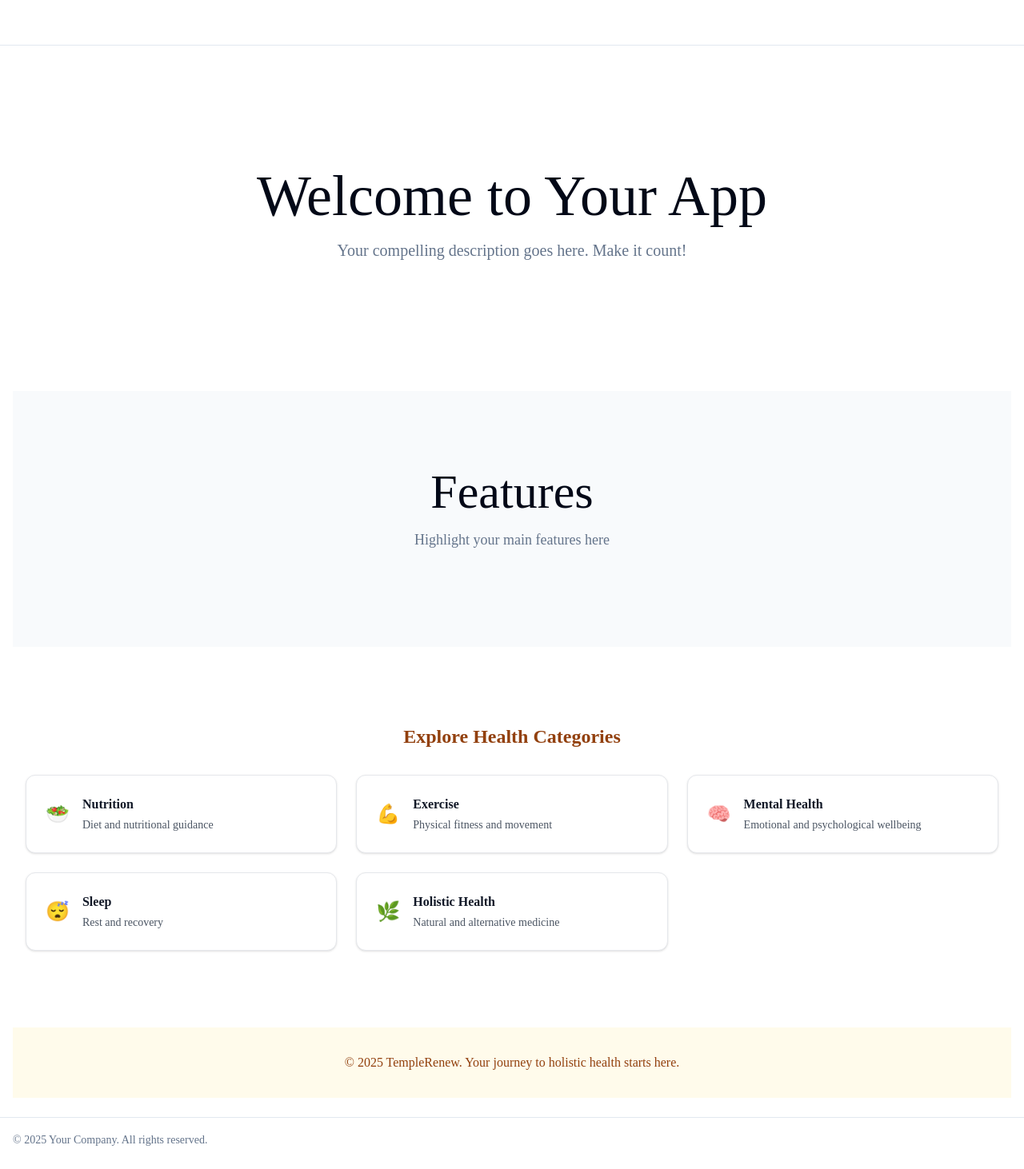
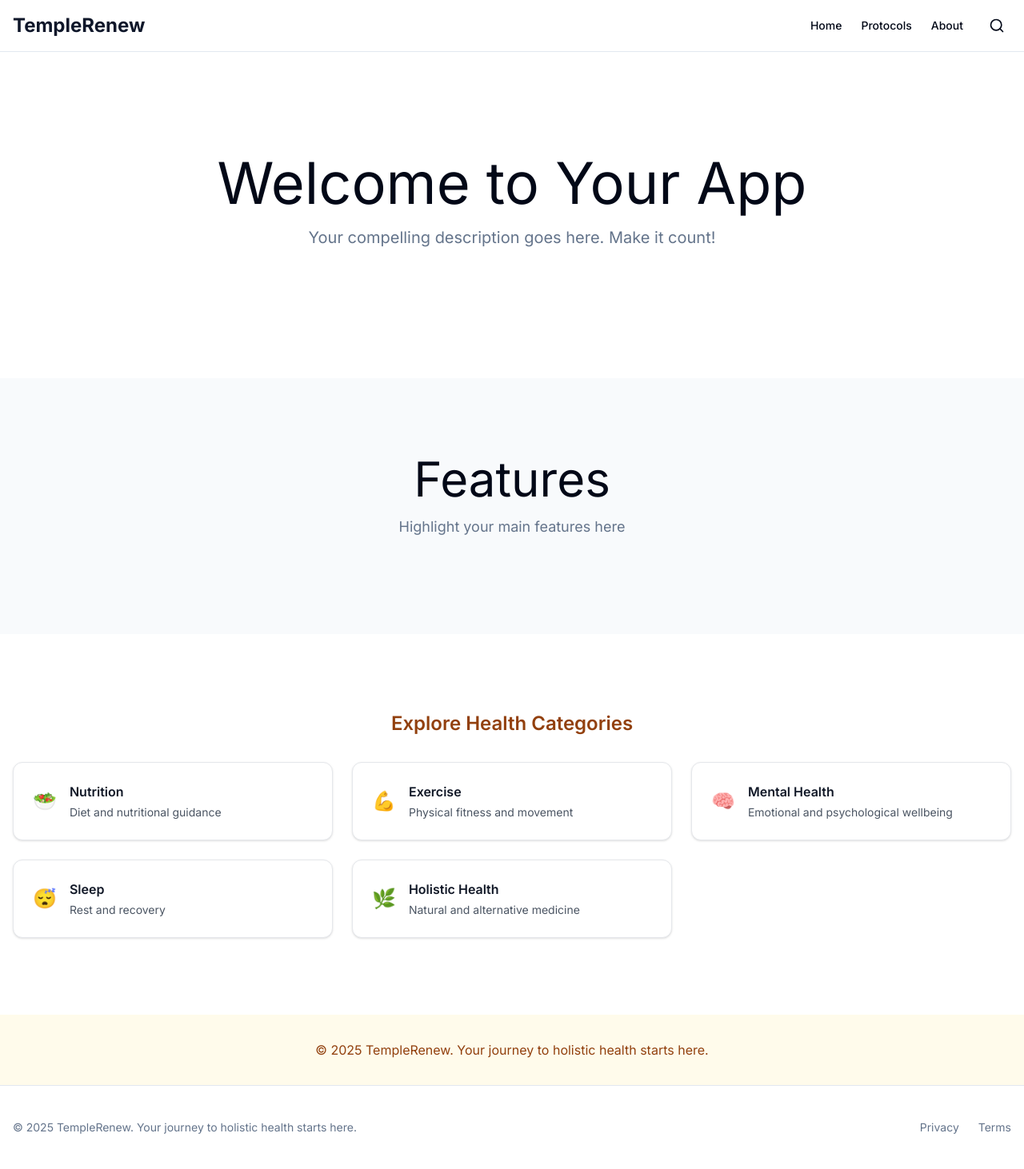
Before and after one commit to joshfisidi/templerenew, a Next.js app: page / in a window 1280 px wide. Shown: the whole page at 80% size. Built offline with nearby package versions, Linux system fonts and the light colour scheme.

Commit message:
setting up basic routes

```diff
--- a/src/app/layout.tsx
+++ b/src/app/layout.tsx
@@ -22,26 +22,69 @@ export default function RootLayout({
   children: React.ReactNode
 }) {
   return (
-    <html lang="en" suppressHydrationWarning>
+    <html lang="en" suppressHydrationWarning className={inter.variable}>
       <body className="min-h-screen bg-background font-sans antialiased">
         <div className="relative flex min-h-screen flex-col">
           <header className="sticky top-0 z-50 w-full border-b bg-background/95 backdrop-blur supports-[backdrop-filter]:bg-background/60">
-            <div className="container flex h-14 items-center">
+            <div className="container flex h-16 items-center justify-between">
+              <Link href="/" className="flex items-center space-x-2">
+                <span className="text-2xl font-bold text-primary">TempleRenew</span>
+              </Link>
+
               <nav className="flex items-center space-x-6 text-sm font-medium">
-                {/* Add your navigation items here */}
+                <Link
+                  href="/"
+                  className="text-foreground/60 transition-colors hover:text-foreground"
+                >
+                  Home
+                </Link>
+                <Link
+                  href="/protocols"
+                  className="text-foreground/60 transition-colors hover:text-foreground"
+                >
+                  Protocols
+                </Link>
+                <Link
+                  href="/about"
+                  className="text-foreground/60 transition-colors hover:text-foreground"
+                >
+                  About
+                </Link>
+                <button
+                  className="p-2 text-foreground/60 transition-colors hover:text-foreground"
+                  aria-label="Search"
+                >
+                  <Search size={20} />
+                </button>
               </nav>
             </div>
           </header>
+
           <main className="flex-1">
+            {children}
+          </main>
+
+          <footer className="border-t bg-muted/50">
             <div className="container py-6">
-              {children}
-            </div>
-          </main>
-          <footer className="border-t">
-            <div className="container flex h-14 items-center">
-              <p className="text-sm text-muted-foreground">
-                © {new Date().getFullYear()} Your Company. All rights reserved.
-              </p>
+              <div className="flex flex-col items-center justify-between gap-4 md:h-14 md:flex-row md:py-0">
+                <p className="text-sm text-muted-foreground">
+                  © {new Date().getFullYear()} TempleRenew. Your journey to holistic health starts here.
+                </p>
+                <nav className="flex items-center space-x-6 text-sm">
+                  <Link
+                    href="/privacy"
+                    className="text-muted-foreground hover:text-foreground"
+                  >
+                    Privacy
+                  </Link>
+                  <Link
+                    href="/terms"
+                    className="text-muted-foreground hover:text-foreground"
+                  >
+                    Terms
+                  </Link>
+                </nav>
+              </div>
             </div>
           </footer>
         </div>
```
